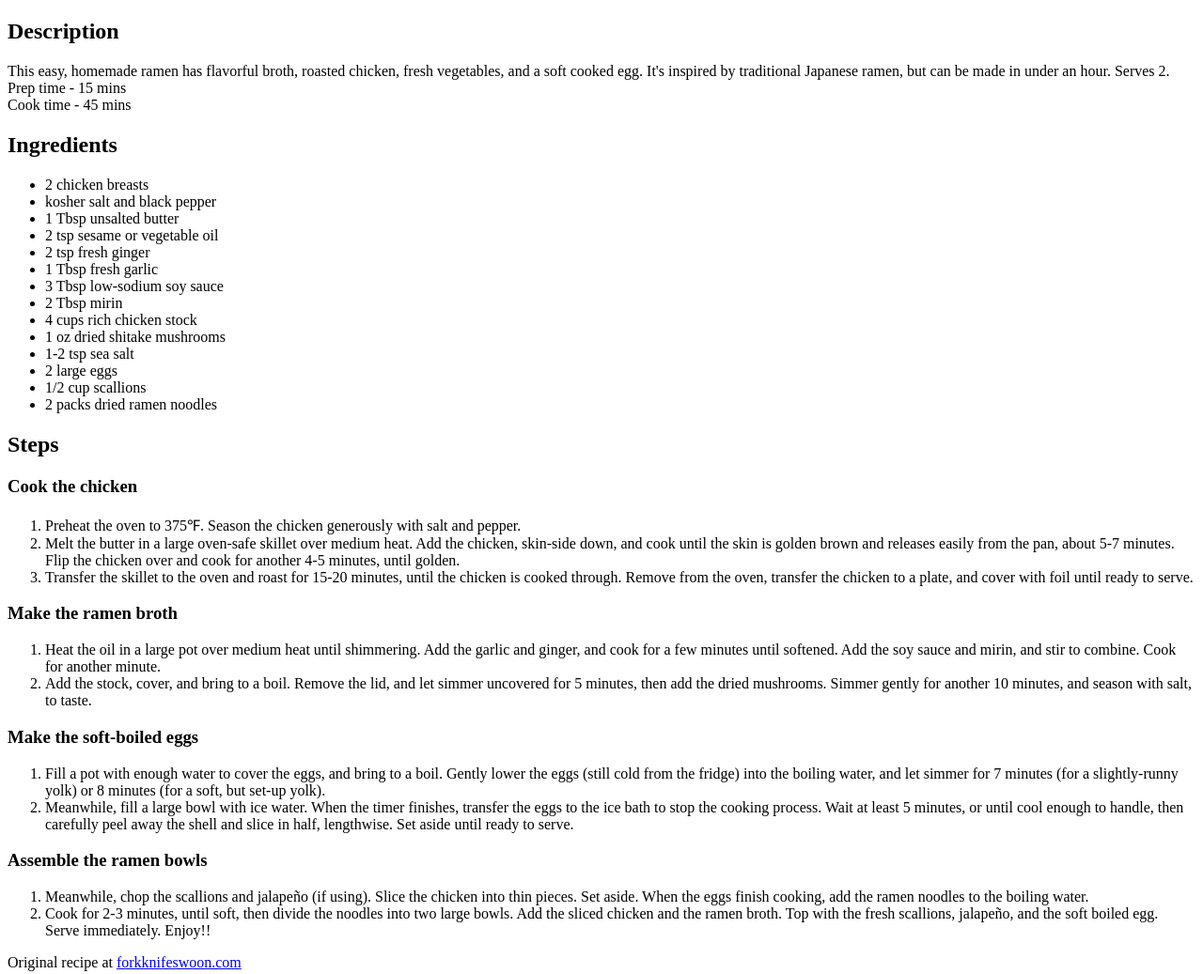
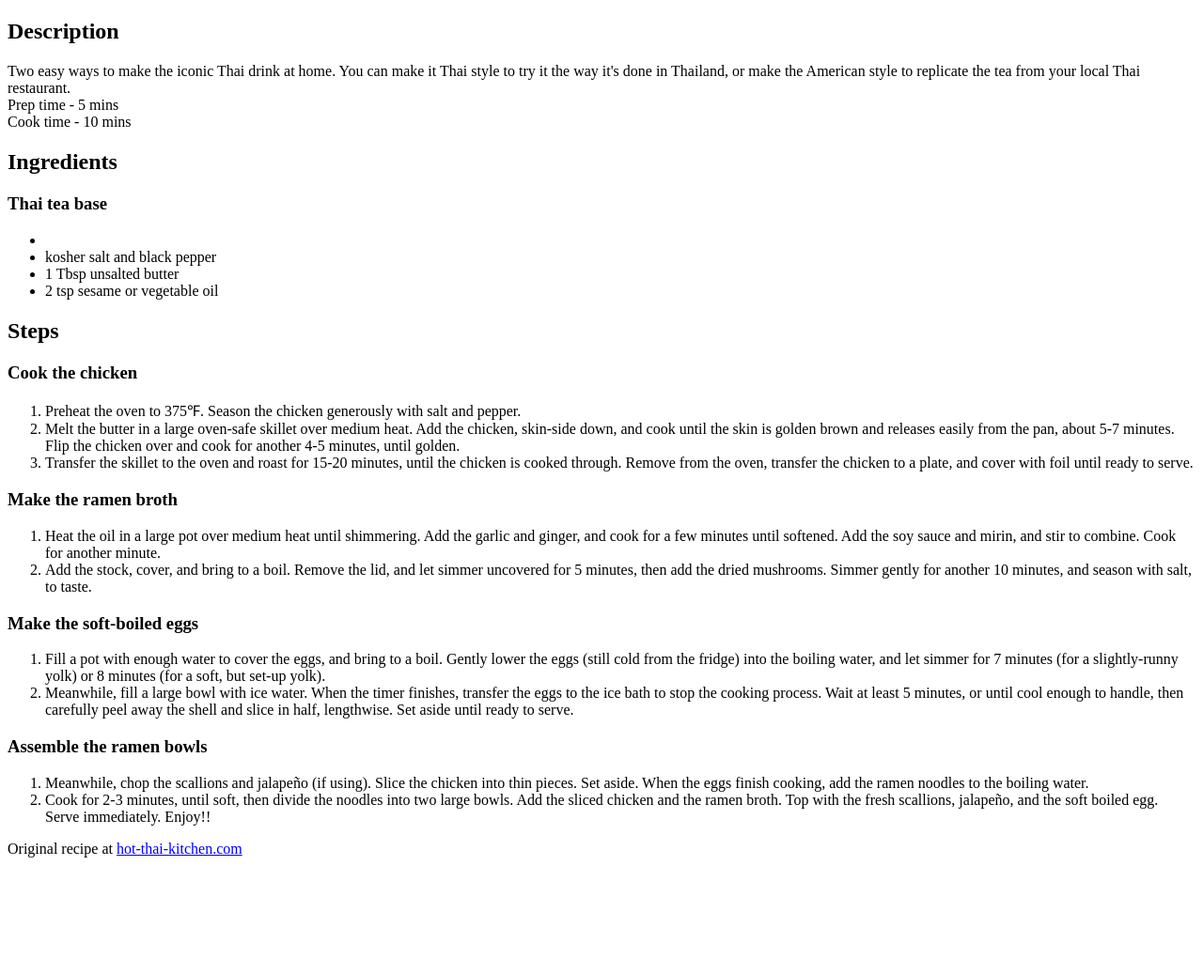
Before and after one commit to AA-1nc/odin-recipes, a plain HTML site: page Recipes/thai-iced-tea.html in a window 1280 px wide. Shown: the part 609-1646 px from the top of the page at 94% size. After the commit the page ends 1538 px from the top, so only its background shows below. Drawn offline with Linux system fonts and the light colour scheme.

Commit message:
Added thai iced tea page

```diff
--- a/Recipes/ramen.html
+++ b/Recipes/thai-iced-tea.html
@@ -3,30 +3,21 @@
     <head>
         <meta charset="UTF-8">
         <meta name="viewport" content="width=device-width, initial-scale=1.0">
-        <title>Ramen</title>
+        <title>Thai Iced Tea</title>
     </head>
     <body>
         <a href="../index.html">Home</a>
-        <h1>Ramen</h1>
-        <img src="../Images/ramenImage.jpg" width="400">
+        <h1>Thai Iced Tea</h1>
+        <img src="../images/ramenImage.jpg" width="400">
         <h2>Description</h2>
-        <p>This easy, homemade ramen has flavorful broth, roasted chicken, fresh vegetables, and a soft cooked egg. It's inspired by traditional Japanese ramen, but can be made in under an hour. Serves 2.<br>Prep time - 15 mins<br>Cook time - 45 mins</p>
+        <p>Two easy ways to make the iconic Thai drink at home. You can make it Thai style to try it the way it's done in Thailand, or make the American style to replicate the tea from your local Thai restaurant.<br>Prep time - 5 mins<br>Cook time - 10 mins</p>
         <h2>Ingredients</h2>
+        <h3>Thai tea base</h3>
         <ul>
-            <li>2 chicken breasts</li>
+            <li></li>
             <li>kosher salt and black pepper</li>
             <li>1 Tbsp unsalted butter</li>
             <li>2 tsp sesame or vegetable oil</li>
-            <li>2 tsp fresh ginger</li>
-            <li>1 Tbsp fresh garlic</li>
-            <li>3 Tbsp low-sodium soy sauce</li>
-            <li>2 Tbsp mirin</li>
-            <li>4 cups rich chicken stock</li>
-            <li>1 oz dried shitake mushrooms</li>
-            <li>1-2 tsp sea salt</li>
-            <li>2 large eggs</li>
-            <li>1/2 cup scallions</li>
-            <li>2 packs dried ramen noodles</li>
         </ul>
         <h2>Steps</h2>
         <h3>Cook the chicken</h3>
@@ -50,6 +41,6 @@
             <li>Meanwhile, chop the scallions and jalapeño (if using). Slice the chicken into thin pieces. Set aside. When the eggs finish cooking, add the ramen noodles to the boiling water.</li>
             <li>Cook for 2-3 minutes, until soft, then divide the noodles into two large bowls. Add the sliced chicken and the ramen broth. Top with the fresh scallions, jalapeño, and the soft boiled egg. Serve immediately. Enjoy!!</li>
         </ol>
-        <p>Original recipe at <a href="https://www.forkknifeswoon.com/simple-homemade-chicken-ramen/" target="_blank">forkknifeswoon.com</a></p>
+        <p>Original recipe at <a href="https://hot-thai-kitchen.com/thai-iced-tea/" target="_blank">hot-thai-kitchen.com</a></p>
     </body>
 </html>
```
Also changed, not shown: index.html (+2 -1 lines).
